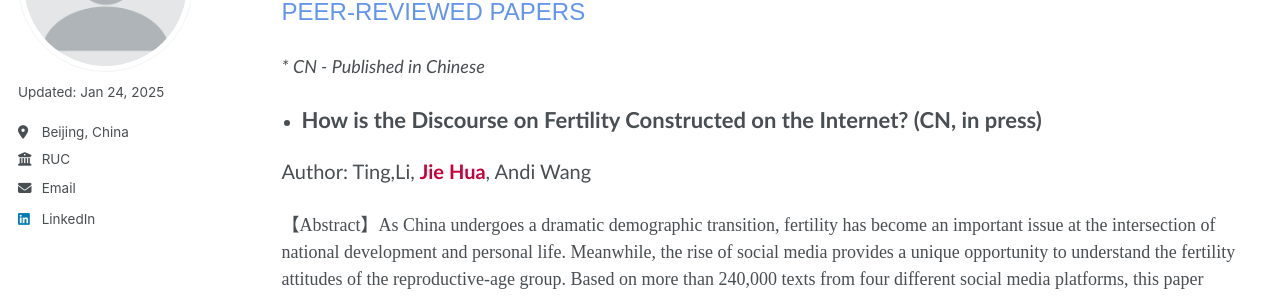
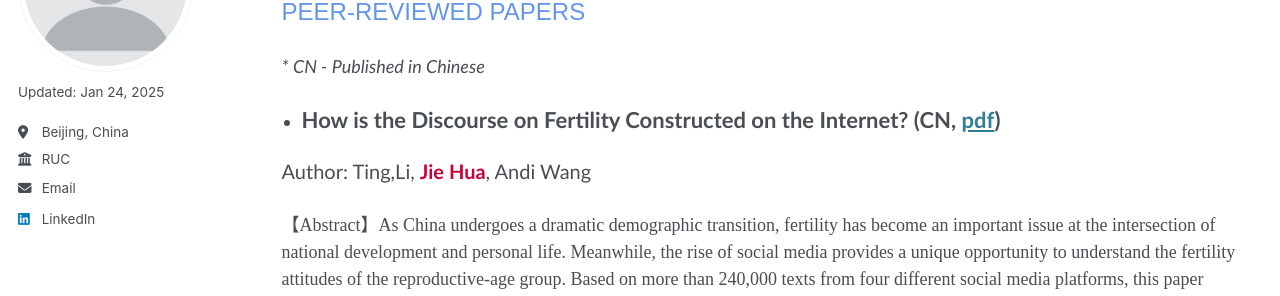
Before and after one commit to jiehua-css/jiehua-css.github.io, a Jekyll site: the page built from _pages/research.md, in a window 1280 px wide and 900 px high. Shown: the part 209-505 px from the top of the window. Built offline with Jekyll 4.4.1, drawn with Linux system fonts in a browser that asks for light colours.

Commit message:
Update research.md

```diff
--- a/_pages/research.md
+++ b/_pages/research.md
@@ -14,7 +14,7 @@ author_profile: true
 
 <!--3rd -->
 <ul style="list-style-type: disc; padding-left: 20px;">
-  <li><span style="font-family: Calibri; font-size: 22px; font-weight: bold;">How is the Discourse on Fertility Constructed on the Internet? (CN, in press)</span></li>
+  <li><span style="font-family: Calibri; font-size: 22px; font-weight: bold;">How is the Discourse on Fertility Constructed on the Internet? (CN, <a href="https://github.com/jiehua-css/jiehua-css.github.io/raw/master/assets/%E4%B8%AD%E5%9B%BD%E4%BA%92%E8%81%94%E7%BD%91%E7%94%9F%E8%82%B2%E8%AE%AE%E9%A2%98%E4%BD%95%E4%BB%A5%E6%9E%84%E5%BB%BA_%E6%9D%8E%E5%A9%B7.pdf" target="_blank">pdf</a>)</span></li>
 </ul>
 <p style="font-family: Calibri; font-size: 20px;">Author: Ting,Li, <b style="color: #C70039;">Jie Hua</b>, Andi Wang</p>
 
@@ -25,7 +25,7 @@ author_profile: true
 
 <!--2nd -->
 <ul style="list-style-type: disc; padding-left: 20px;">
-  <li><span style="font-family: Calibri; font-size: 22px; font-weight: bold;">Temporal-Spatial Pattern of One-Person Households in China (CN, <a href="https://github.com/jiehua-css/jiehua-css.github.io/blob/master/assets/%E4%B8%AD%E5%9B%BD%E4%BA%92%E8%81%94%E7%BD%91%E7%94%9F%E8%82%B2%E8%AE%AE%E9%A2%98%E4%BD%95%E4%BB%A5%E6%9E%84%E5%BB%BA_%E6%9D%8E%E5%A9%B7.pdf" target="_blank">pdf</a>)</span></li>
+  <li><span style="font-family: Calibri; font-size: 22px; font-weight: bold;">Temporal-Spatial Pattern of One-Person Households in China (CN, <a href="https://github.com/jiehua-css/jiehua-css.github.io/raw/master/assets/%E4%B8%AD%E5%9B%BD%E4%BA%92%E8%81%94%E7%BD%91%E7%94%9F%E8%82%B2%E8%AE%AE%E9%A2%98%E4%BD%95%E4%BB%A5%E6%9E%84%E5%BB%BA_%E6%9D%8E%E5%A9%B7.pdf" target="_blank">pdf</a>)</span></li>
 </ul>
 <p style="font-family: Calibri; font-size: 20px;">Author: Ting,Li, <b style="color: #C70039;">Jie Hua</b>, Chengrong Duan</p>
 
```
